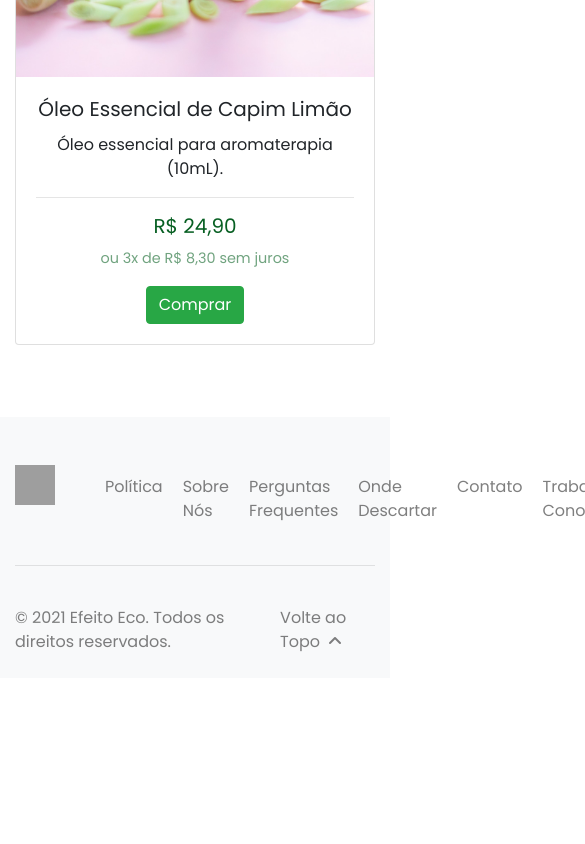
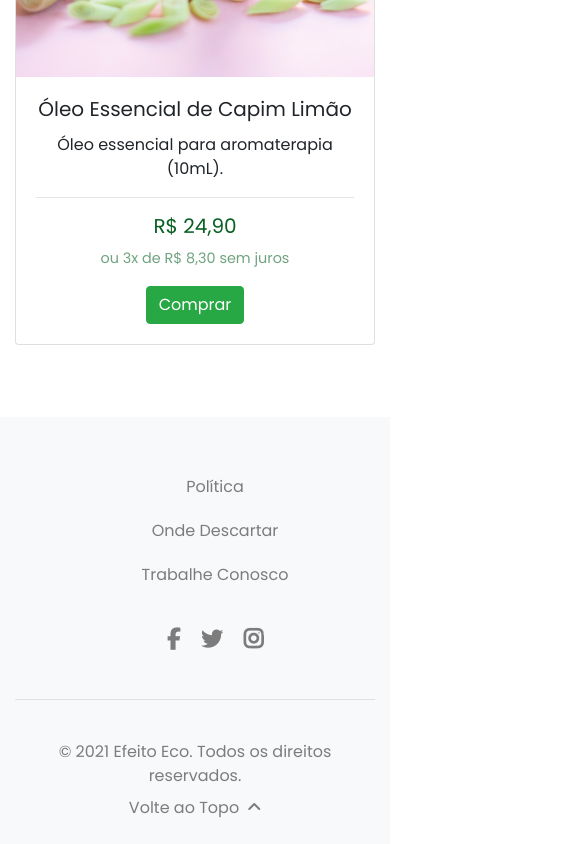
Before and after one commit to efeitoeco/efeitoeco-frontend, an Angular app: page /home in a window 390 px wide. Shown: the part 5909-6753 px from the top of the page, 585 px wide, since content can reach past the window. Before the commit the page ends 6587 px from the top, so only its background shows below. Built offline with nearby package versions, Linux system fonts and the light colour scheme; grey boxes are pictures that could not be loaded.

Commit message:
Adicionando responsividade para o rodapé

```diff
--- a/src/app/rodape/rodape.component.css
+++ b/src/app/rodape/rodape.component.css
@@ -1,3 +1,16 @@
+.primeira-linha-rodape {
+    display: flex;
+}
+
+.menu-rodape {
+    display: flex;
+}
+
+.menu-redes-sociais {
+    display: flex;
+    margin-left: auto;
+}
+
 .logo {
     width: 40px;
     height: 40px;
@@ -16,7 +29,7 @@ a {
     transition: color 0.5s;
 }
 
-.cor-copy{
+.cor-copy {
     color: rgba(0,0,0,.5);
 }
 
@@ -44,3 +57,72 @@ a {
 #scroll-btn {
     cursor: pointer;
 }
+
+.menu-final-rodape {
+    display: flex;
+}
+
+.voltar-ao-topo {
+    margin-left: auto;
+}
+
+@media screen and (max-width: 1210px) {
+    .logo {
+        display: none;
+    }
+
+    .menu-rodape {
+        justify-content: center;
+    }
+
+    .menu-redes-sociais {
+        margin-right: auto;
+    }
+
+    .primeira-linha-rodape {
+        flex-direction: column;
+        justify-content: center;
+    }
+}
+
+@media screen and (max-width: 1025px) {
+    .menu-rodape li:nth-child(3) {
+        display: none;
+    }
+}
+
+@media screen and (max-width: 1025px) {
+    .menu-rodape li:nth-child(2) {
+        display: none;
+    }
+}
+
+@media screen and (max-width: 800px) {
+    .menu-rodape li:nth-child(5) {
+        display: none;
+    }
+}
+
+@media screen and (max-width: 770px) {
+    .cor-copy {
+        text-align: center;
+    }
+
+    .voltar-ao-topo {
+        margin-left: 0;
+        margin-top: 8px;
+    }
+
+    .menu-final-rodape {
+        flex-direction: column;
+        justify-content: center;
+    }
+}
+
+@media screen and (max-width: 500px) {
+    .menu-rodape {
+        flex-direction: column;
+        justify-content: center;
+        text-align: center;
+    }
+}
--- a/src/app/rodape/rodape.component.html
+++ b/src/app/rodape/rodape.component.html
@@ -1,11 +1,11 @@
 <div class="bg-light pt-5">
     <div class="container">
-        <div class="d-flex">
+        <div class="primeira-linha-rodape">
 
             <a routerLink='home'><img class="logo" src="https://i.imgur.com/fjdf5BQ.png" alt="logo do ecommerce"></a>
 
 
-            <ul class="d-flex">
+            <ul class="menu-rodape">
                 <li><a class="cor-menu-rodape" href="">Política</a></li>
                 <li><a class="cor-menu-rodape" href="">Sobre Nós</a></li>
                 <li><a class="cor-menu-rodape" href="">Perguntas Frequentes</a></li>
@@ -14,7 +14,7 @@
                 <li><a class="cor-menu-rodape" href="">Trabalhe Conosco</a></li>
             </ul>
 
-            <ul class="d-flex ml-auto">
+            <ul class="menu-redes-sociais">
                 <li><a class="tamanho" href="https://www.facebook.com/Efeito-Eco-102859405242662
                     " target="_blank"><i class="fab fa-facebook-f"></i></a></li>
                 <li><a class="tamanho" href="https://twitter.com/EcoEfeito
@@ -25,13 +25,12 @@
         </div>
         <hr>
 
-        <div class="d-flex py-4">
-        <span class="cor-copy"> &copy; 2021 Efeito Eco. Todos os direitos reservados.</span>
+        <div class="py-4 menu-final-rodape">
+            <span class="cor-copy"> &copy; 2021 Efeito Eco. Todos os direitos reservados.</span>
 
-        <div id="scroll-btn" class="ml-auto cor-copy">
-            <a (click)='topScroll()'>Volte ao Topo<i class="fas fa-angle-up ml-2"></i></a>
+            <div id="scroll-btn" class="voltar-ao-topo cor-copy">
+                <a (click)='topScroll()'>Volte ao Topo<i class="fas fa-angle-up ml-2"></i></a>
+            </div>
         </div>
-
-         </div>
     </div>
 </div>
```
